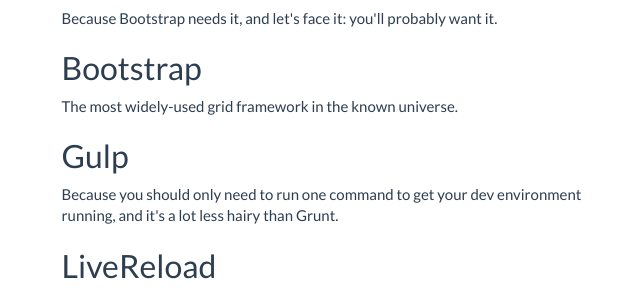
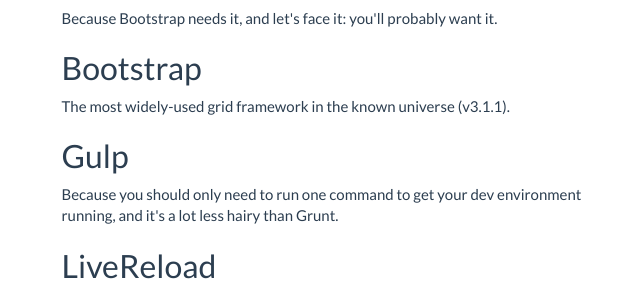
Before and after one commit to notduncansmith/prototype, a Jekyll site: the page built from index.html, in a window 1280 px wide and 900 px high, scrolled down 312 px. Shown: the part 163-453 px from the top of the window, without its empty margins (301-941 px from the left). Built offline with Jekyll 4.4.1, drawn with Linux system fonts in a browser that asks for light colours; nearby versions of some CDN libraries; comment, search, counter and statistics services are not loaded.

Commit message:
Removed bad example and added Bootstrap version

```diff
--- a/index.html
+++ b/index.html
@@ -20,7 +20,7 @@
     <p>Because Bootstrap needs it, and let's face it: you'll probably want it.</p>
 
     <h2>Bootstrap</h2>
-    <p>The most widely-used grid framework in the known universe.</p>
+    <p>The most widely-used grid framework in the known universe (v3.1.1).</p>
 
     <h2>Gulp</h2>
     <p>Because you should only need to run one command to get your dev environment running, and it's a lot less hairy than Grunt.</p>
@@ -288,21 +288,6 @@
                   <button type="button" class="btn btn-default">5</button>
                   <button type="button" class="btn btn-default">6</button>
                   <button type="button" class="btn btn-default">7</button>
-                </div>
-
-                <div class="btn-group">
-                  <button type="button" class="btn btn-default">8</button>
-                  <div class="btn-group">
-                    <button type="button" class="btn btn-default dropdown-toggle" data-toggle="dropdown">
-                      Dropdown
-                      <span class="caret"></span>
-                    </button>
-                    <ul class="dropdown-menu">
-                      <li><a href="#">Dropdown link</a></li>
-                      <li><a href="#">Dropdown link</a></li>
-                      <li><a href="#">Dropdown link</a></li>
-                     </ul>
-                  </div>
                 </div>
               </div>
             </div>
```
